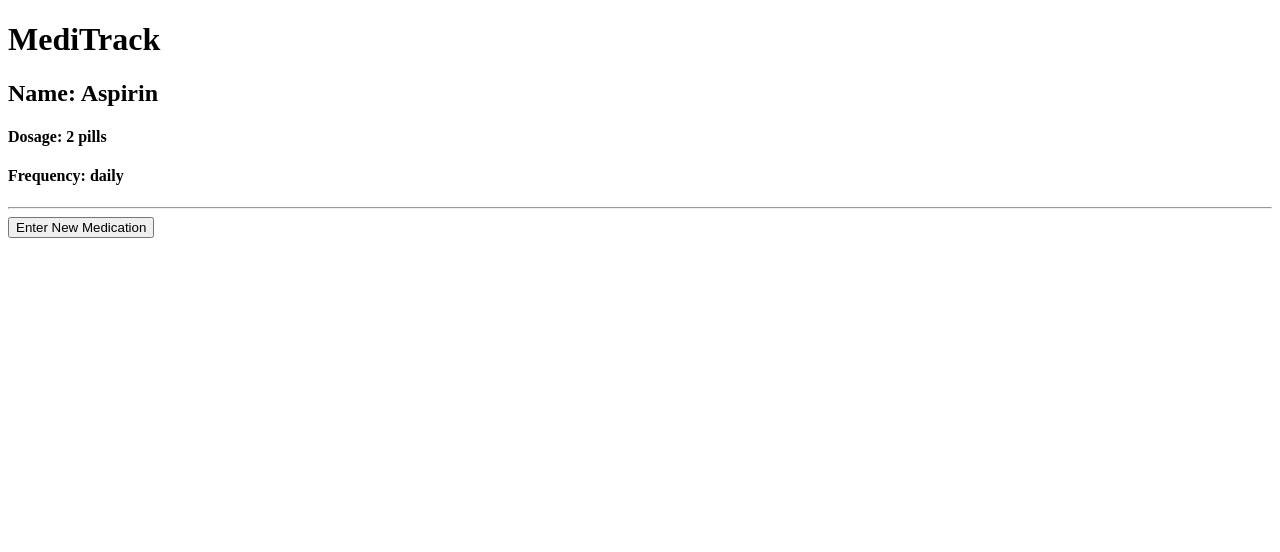
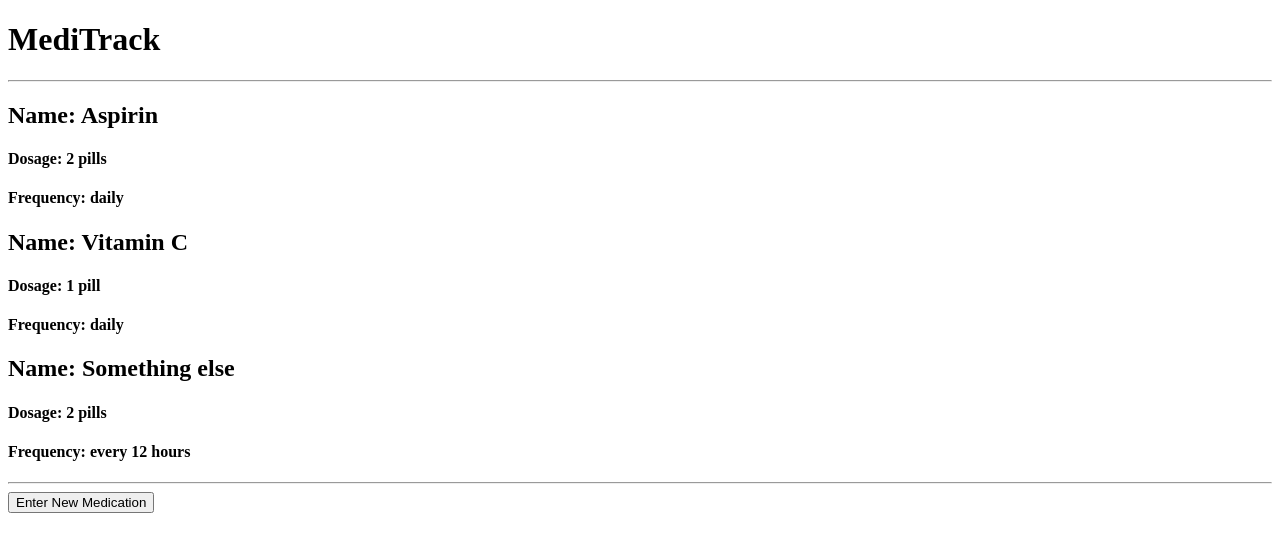
Before and after one commit to larryjtaylor/React-Medicine-Cabinet, a React app: page / in a window 1280 px wide. Shown: the top 552 px of the page. Built offline with nearby package versions, Linux system fonts and the light colour scheme.

Commit message:
include loop to show multiple instances of medicines

```diff
--- a/src/components/PillsList.jsx
+++ b/src/components/PillsList.jsx
@@ -1,13 +1,34 @@
 import React from "react";
 import Medicine from "./Medicine";
 
+var medicineList = [
+  {
+    name: "Aspirin",
+    dosage: "2 pills",
+    frequency: "daily"
+  },
+  {
+    name: "Vitamin C",
+    dosage: "1 pill",
+    frequency: "daily"
+  },{
+    name: "Something else",
+    dosage: "2 pills",
+    frequency: "every 12 hours"
+  },
+]
 function PillsList(props){
 
   return (
-    <Medicine
-      name= "Aspirin"
-      dosage= "2 pills"
-      frequency= "daily"/>
+    <div>
+      <hr/>
+        {medicineList.map((medicine, index) =>
+          <Medicine name={medicine.name}
+                  dosage={medicine.dosage}
+                  frequency={medicine.frequency}
+                  key={index}/>
+        )}
+    </div>
   );
 }
 
```
